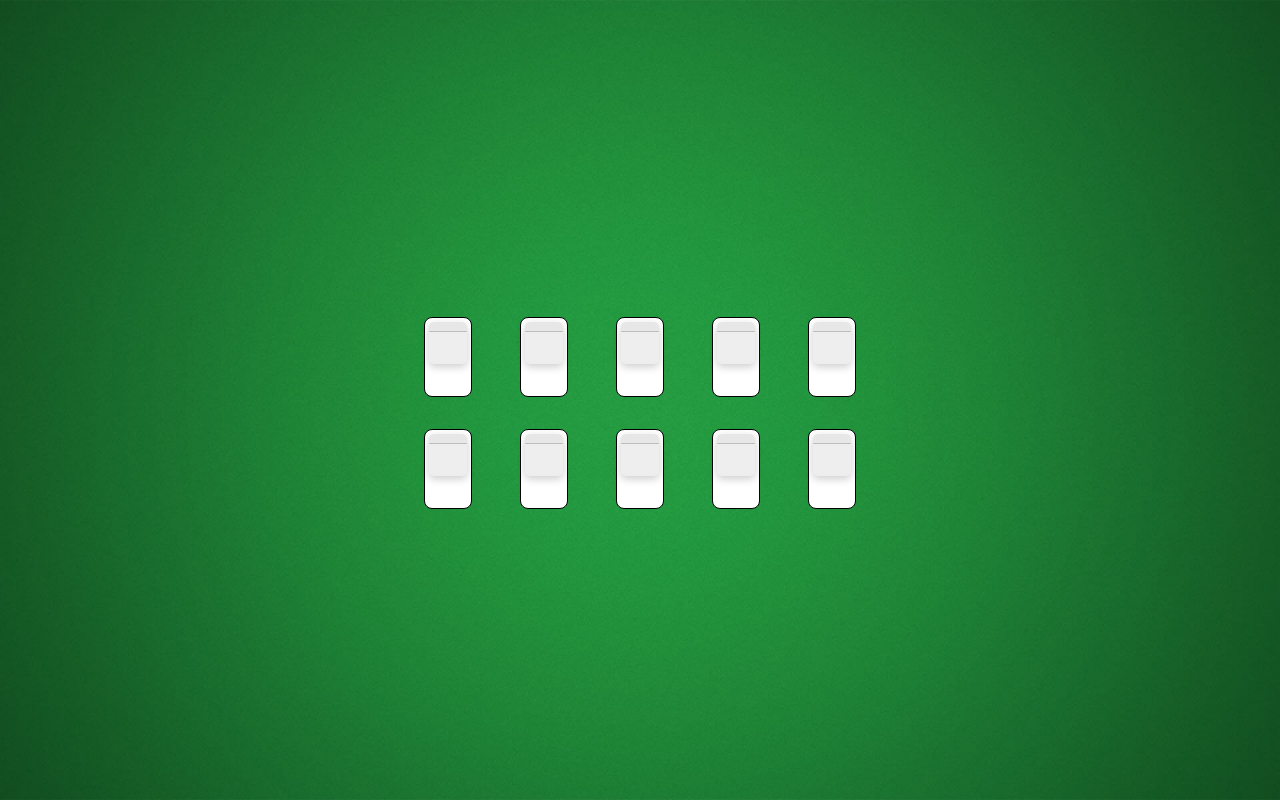
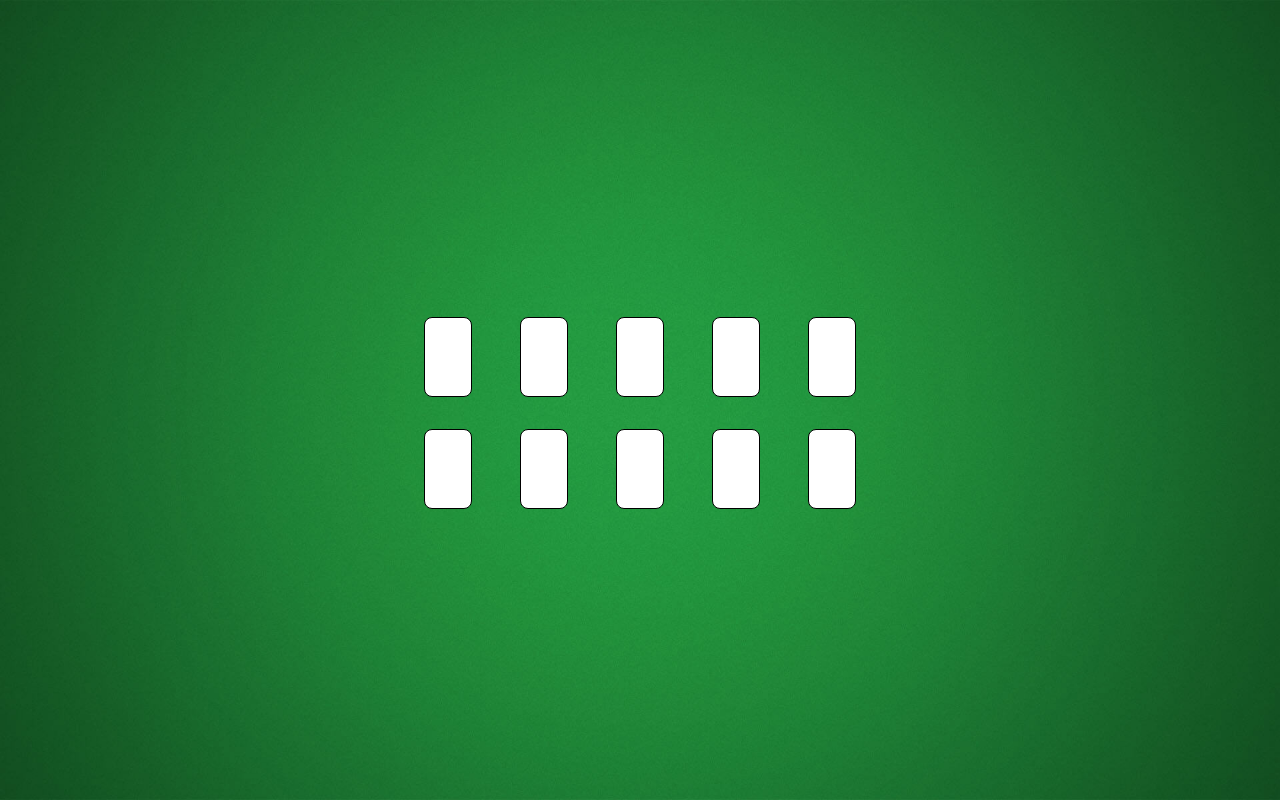
Before and after one commit to TomBer101/chinese-poker, a React (Create React App) app: page / in a window 1280 px wide. Built offline with nearby package versions, Linux system fonts and the light colour scheme.

Commit message:
card component modified. moving to style modify.

```diff
--- a/src/components/game-components/Card.jsx
+++ b/src/components/game-components/Card.jsx
@@ -1,6 +1,7 @@
 // Card.js
 import React from 'react';
 import '../../styles/game-components/Card.css'
+import cardInfo from '../../utils/cardsInfo.json';
 
 function Card({ suit, rank, flip, laneID, children }) {
 
@@ -8,31 +9,25 @@ function Card({ suit, rank, flip, laneID, children }) {
 
     return (
 
-        <div className='card-container'>
-            <div className={`card ${suit === "♣︎" || suit === "♠︎" ? "card-black" : "card-red"}`} data-testid={`card-${rank}-${suit}`}>
+
+            <div className={`game-card`} data-testid={`card-${rank}-${suit}`}>
                 {flip ? (
-                    <div>
+                    <div className='game-card'>
                         <img src='images/cards/BACK.svg' alt='card_back' />
                     </div>
                 ) : (
-                    <div className='card-content'>
-                        <div className='card-header'>
-                            <span data-testid={`rank-${rank}`}>{rank}</span>
-                            <span data-testid={`suit-${suit}`}>{suit}</span>
+                    <div className='card-content card__rank-left' data-testid={`rank-${rank}`}>
+                        {rank}
+                        <div className='card__content card__suit-left' data-testid={`suit-${suit}`}>
+                            {cardInfo["symbol"][suit]}
                         </div>
-                        <div className='card-body'>
-                            <span className={`icon ${isDiamond ? 'diamond' : ''}`}>
-                                {suit}
-                            </span>
+                        <div className='card__content card__suit-right' data-testid={`suit-${suit}`}>
+                            {cardInfo["symbol"][suit]}
                         </div>
+                        <div className="card__content card__rank-right" data-testid={`rank-${rank}`}>{rank}</div>
                     </div>
                 )}
-                {children && <div className='card-child'>{children}</div>}
-                {!children && (
-                    <div className='card-bucket' />
-                )}
             </div>
-        </div>
 
     );
 };
--- a/src/styles/game-components/Card.css
+++ b/src/styles/game-components/Card.css
@@ -1,4 +1,4 @@
-.card {
+.game-card {
   display: flex;
   width: 48px;
   height: 80px;
--- /dev/null
+++ b/src/utils/cardsInfo.json
@@ -0,0 +1,5 @@
+{
+    "rank": ["A", "2", "3", "4", "5", "6", "7", "8", "9", "10", "J", "Q", "K"],
+    "suit": ["heart", "diamond", "spade", "club"],
+    "symbol": { "heart": "♥", "club": "♣", "spade": "♠", "diamond": "♦" }
+}
```
